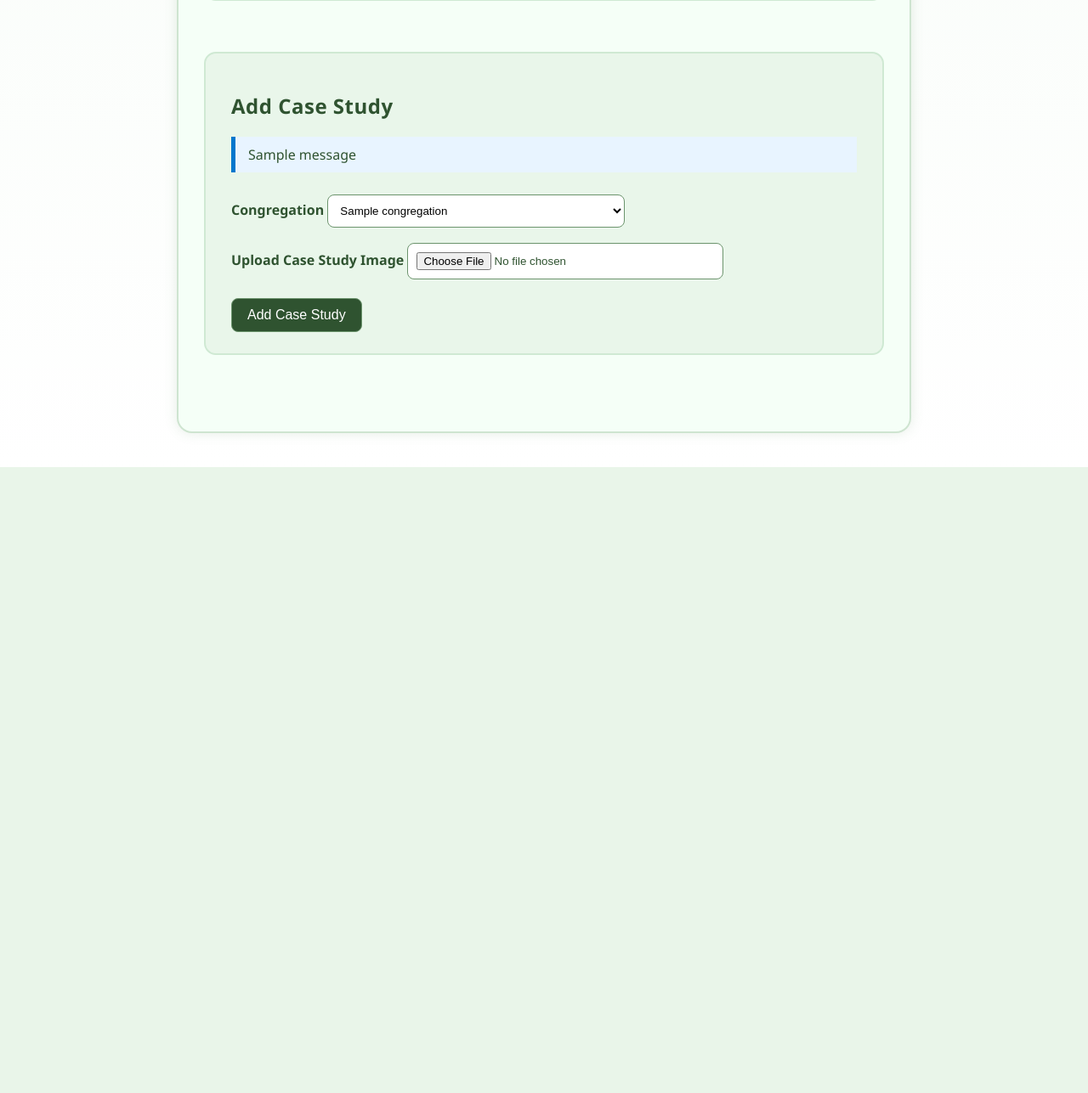
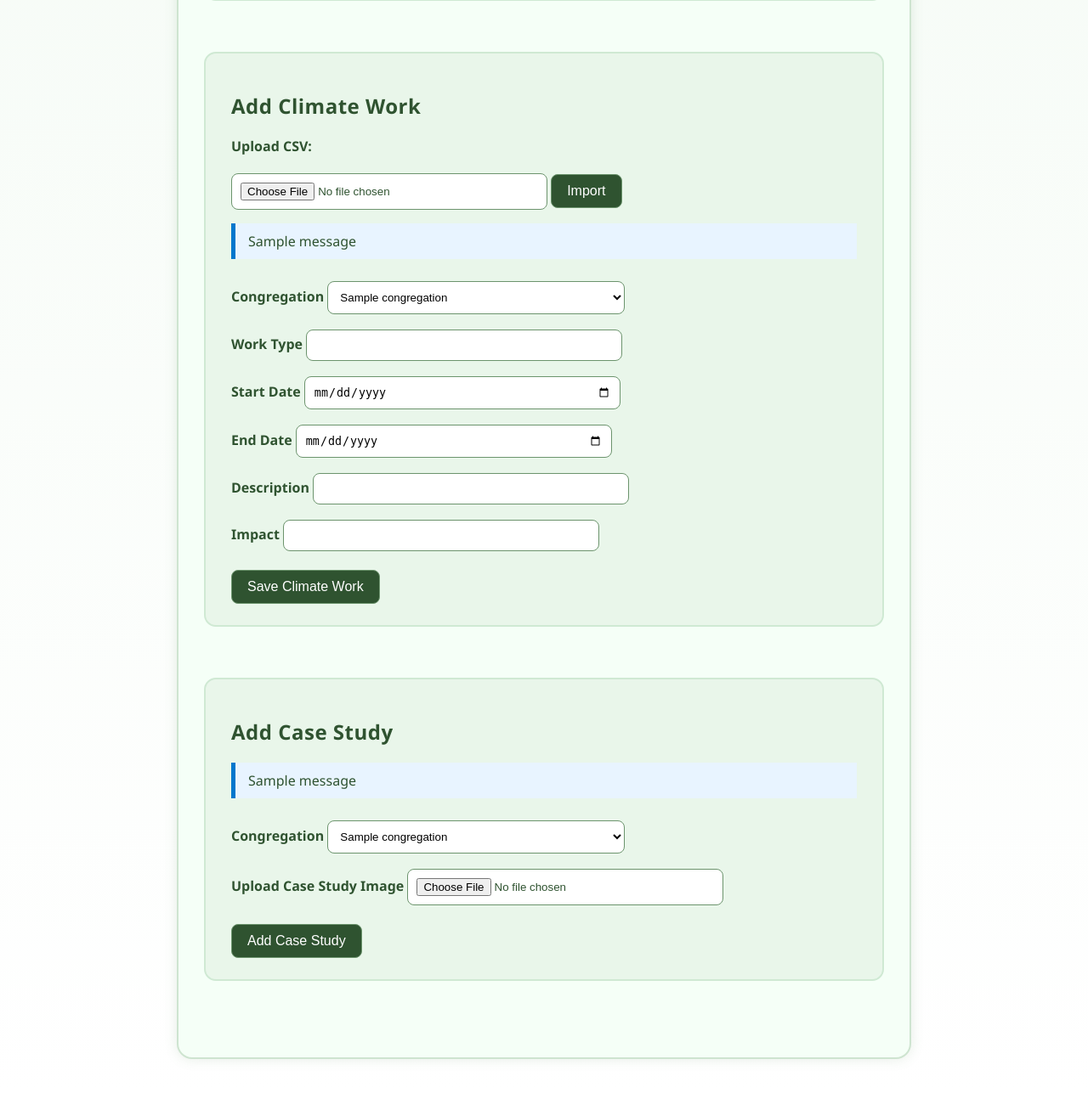
Before and after one commit to remecca4/Washtenaw2030_HOW_DB, a Flask app: page /forms in a window 1280 px wide. Shown: the part 2255-3542 px from the top of the page at 85% size. Before the commit the page ends 2805 px from the top, so only its background shows below. Run offline with Flask 3, Linux system fonts and the light colour scheme; one stand-in notice (Sample message) is shown; a database or web service that is not in the repository returns one stand-in record (values such as "Sample title"); some libraries are stand-ins or nearby versions.

Commit message:
a few formatting fixes

```diff
--- a/templates/base.html
+++ b/templates/base.html
@@ -116,13 +116,17 @@ nav a:hover {
     display: grid;
     grid-template-columns: 1fr 1fr;
     gap: 20px;
+}
+.case_study-block {
+    display: grid;
+    grid-template-columns: 1fr 1fr;
+    gap: 20px;
     width: 100%;               /* fill parent container */
     display: flex;             /* flex layout for multiple images */
     justify-content: center;   /* center images horizontally */
     flex-direction: column;    /* stack vertically; use row if you want side-by-side */
     align-items: center;
 }
-
 .button-row,
 .button-group {
     display: flex;
--- a/templates/case_studies.html
+++ b/templates/case_studies.html
@@ -27,7 +27,7 @@
     <h2 class="section-title">{{ selected_congregation.name }}</h2>
 
     {% if case_studies %}
-    <div class="list-block">
+    <div class="case_study-block">
         {% for cs in case_studies %}
            <img src="{{ cs['case_study_path'] }}"
                 alt="Congregation"
--- a/templates/edit_climate_work.html
+++ b/templates/edit_climate_work.html
@@ -22,12 +22,12 @@
         <!-- START DATE-->
         <label for="start_date">Start Date:</label>
         <input type="date" id="start_date" name="start_date"
-               value="{{ climate_work['start_date'] }}">
+               value="{{ climate_work['start_date'] }}" required>
 
         <!-- END DATE -->
         <label for="end_date">End Date</label>
         <input type="date" id="end_date" name="end_date"
-               value="{{ climate_work['end_date'] }}">
+               value="{{ climate_work['end_date'] }}" required>
 
         <!-- DESCRIPTION-->
         <label for="description">Description</label>
--- a/templates/forms.html
+++ b/templates/forms.html
@@ -86,7 +86,7 @@
         </select>
     </label>
     <label>Addition Size (sq ft) <input type="number" name="addition_size"></label>
-    <label>Addition Date <input type="date" name="addition_date"></label>
+    <label>Addition Date <input type="date" name="addition_date" required></label>
     <button class="button" type="submit">Save Addition</button>
 </form>
 </div>
@@ -112,6 +112,30 @@
     <label>Savings ($) <input type="number" name="savings"></label>
     <label>CO₂ Savings <input type="number" name="co2_savings"></label>
     <button class="button" type="submit">Save Solar Potential</button>
+</form>
+</div>
+<div class="form-box">
+<h2>Add Climate Work</h2>
+{% with upload_url=upload_climate_work_url %}
+    {% include "upload_csv.html" %}
+{% endwith %}
+{% for message in get_flashed_messages() %}
+    <p class="flash">{{ message }}</p>
+{% endfor %}
+<form action="/climate_work/add" method="POST">
+    <label>Congregation
+        <select name="congregation_id" required>
+            {% for cong in congregations %}
+                <option value="{{ cong['congregation_id'] }}">{{ cong['name'] }}</option>
+            {% endfor %}
+        </select>
+    </label>
+    <label>Work Type <input type="text" name="work_type"></label>
+    <label>Start Date <input type="date" name="start_date" required></label>
+    <label>End Date <input type="date" name="end_date" required></label>
+    <label>Description <input type="text" name="description"></label>
+    <label>Impact <input type="text" name="impact"></label>
+    <button class="button" type="submit">Save Climate Work</button>
 </form>
 </div>
 
```
